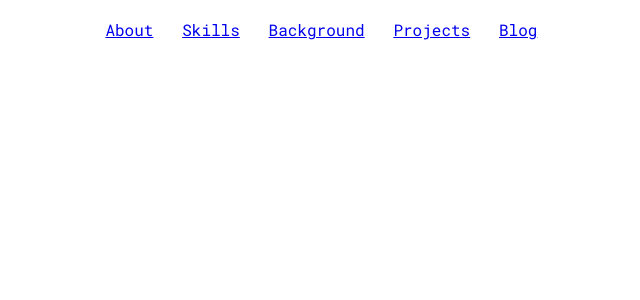
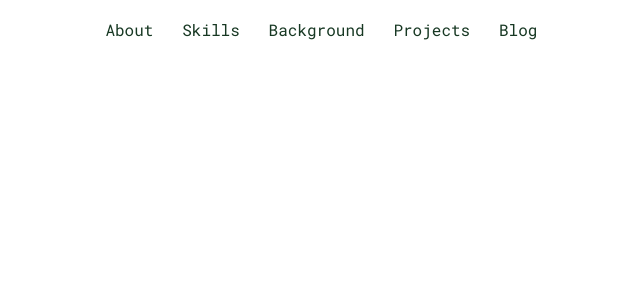
Before and after one commit to graemebrooks/KelsoBrooksPortfolio, a React (Create React App) app: page /blog/1 in a window 1280 px wide. Shown: the top 300 px of the page, without its empty margins (165-805 px from the left). Built offline with nearby package versions, Linux system fonts and the light colour scheme.

Commit message:
adds skills page

```diff
--- a/src/App.tsx
+++ b/src/App.tsx
@@ -4,6 +4,8 @@ import { Switch, Route, withRouter } from 'react-router-dom';
 
 // Component imports
 import Nav from './components/Nav';
+import AboutPage from './pages/AboutPage';
+import SkillsPage from './pages/SkillsPage';
 
 function App() {
 	return (
@@ -12,31 +14,15 @@ function App() {
 
 			<Switch>
 				<Route exact path="/">
-					<Home />
+					<AboutPage />
 				</Route>
 				<Route path="/skills">
-					<Skills />
+					<SkillsPage />
 				</Route>
 				<Route path="/background">
 					<Background />
 				</Route>
 			</Switch>
-		</div>
-	);
-}
-
-function Home() {
-	return (
-		<div>
-			<h2>Homehome</h2>
-		</div>
-	);
-}
-
-function Skills() {
-	return (
-		<div>
-			<h2>Skills</h2>
 		</div>
 	);
 }
--- a/src/components/Nav.tsx
+++ b/src/components/Nav.tsx
@@ -18,13 +18,42 @@ const Div = styled.div`
 		display: flex;
 		flex-direction: row;
 
+		a:active {
+			color: black;
+		}
+
 		li {
 			margin: auto 0.5rem;
 			padding: 0.4rem;
+
+			a:link {
+				color: #173823;
+				text-decoration: none;
+			}
 		}
 
-		li:hover {
-			background: orange;
+		.aboutLink:hover {
+			background: #58d613;
+		}
+
+		.skillsLink:hover {
+			background: #ff9d00;
+		}
+
+		.backgroundLink:hover {
+			background: #fffeb8;
+		}
+
+		.projectsLink:hover {
+			background: #00c2e5;
+		}
+
+		.blogLink:hover {
+			background: #000000;
+
+			a {
+				color: white;
+			}
 		}
 	}
 
@@ -38,19 +67,19 @@ function Nav() {
 	return (
 		<Div>
 			<ul>
-				<li>
+				<li className="aboutLink">
 					<Link to="/">About</Link>
 				</li>
-				<li>
+				<li className="skillsLink">
 					<Link to="/skills">Skills</Link>
 				</li>
-				<li>
+				<li className="backgroundLink">
 					<Link to="/background">Background</Link>
 				</li>
-				<li>
+				<li className="projectsLink">
 					<Link to="/projects">Projects</Link>
 				</li>
-				<li>
+				<li className="blogLink">
 					<Link to="/blog">Blog</Link>
 				</li>
 			</ul>
--- /dev/null
+++ b/src/components/PageHeader.tsx
@@ -0,0 +1,36 @@
+import React from 'react';
+import styled from 'styled-components';
+
+// Styles
+const Div = styled.div`
+	header {
+		font-family: 'Roboto Mono', monospace;
+		display: flex;
+		justify-content: left;
+
+		border-bottom: 2px solid black;
+
+		h2 {
+			padding: 0.5rem;
+			background: ${(props) => props.color};
+			margin-bottom: 1rem;
+		}
+	}
+`;
+
+type PageHeaderProps = { title: string; color: string; emoji: string };
+
+function PageHeader({ title, color, emoji }: PageHeaderProps) {
+	return (
+		<Div color={color}>
+			<header>
+				<h2>
+					{title}
+					{emoji}
+				</h2>
+			</header>
+		</Div>
+	);
+}
+
+export default PageHeader;
--- /dev/null
+++ b/src/components/SkillCard.tsx
@@ -0,0 +1,43 @@
+import React from 'react';
+import styled from 'styled-components';
+
+// Styles
+const Div = styled.div`
+	width: 12rem;
+	height: 14rem;
+	margin: 1rem;
+
+	.skillImage {
+		width: 12rem;
+		height: 12rem;
+		background: #ff9d00;
+		display: flex;
+		align-items: center;
+		justify-content: center;
+	}
+
+	.skillTitle {
+		margin-bottom: 0.5rem;
+	}
+
+	img {
+		width: 90%;
+	}
+`;
+
+type SkillsCardProps = { imageUrl: string; skill: string };
+
+function SkillsCard({ imageUrl, skill }: SkillsCardProps) {
+	return (
+		<Div>
+			<div className="skillTitle">
+				<p>{skill}</p>
+			</div>
+			<div className="skillImage">
+				<img src={imageUrl} alt={skill} />
+			</div>
+		</Div>
+	);
+}
+
+export default SkillsCard;
--- a/src/index.css
+++ b/src/index.css
@@ -122,3 +122,7 @@ table {
 	border-collapse: collapse;
 	border-spacing: 0;
 }
+
+h2 {
+	font-size: 2rem;
+}
--- /dev/null
+++ b/src/pages/AboutPage.tsx
@@ -0,0 +1,51 @@
+import React from 'react';
+import styled from 'styled-components';
+
+// Imported Components
+import PageHeader from '../components/PageHeader';
+
+// Styles
+const Div = styled.div`
+	font-family: 'Roboto Mono', monospace;
+	margin-top: 2rem;
+
+	width: 60vw;
+
+	.intro {
+		display: flex;
+		flex-direction: row;
+		margin-top: 1.5rem;
+
+		p {
+			padding-top: 1rem;
+			width: 40vw;
+		}
+	}
+
+	img {
+		max-height: 30vh;
+		float: left;
+		max-width: 20vw;
+	}
+`;
+
+function AboutPage() {
+	return (
+		<Div>
+			<PageHeader title="About" color="#58d613" emoji="👋" />
+			<div className="intro">
+				<img src="https://i.imgur.com/971Cff2.png" alt="Kelso Brooks" />
+				<p>
+					Hello! I'm Kelso Brooks. I'm a software developer from Austin, Texas. Consider this my digital
+					handshake
+					<span role="img" aria-label="handshake">
+						{' '}
+						🤝
+					</span>.
+				</p>
+			</div>
+		</Div>
+	);
+}
+
+export default AboutPage;
--- /dev/null
+++ b/src/pages/SkillsPage.tsx
@@ -0,0 +1,47 @@
+import React from 'react';
+import styled from 'styled-components';
+
+// Imported Components
+import PageHeader from '../components/PageHeader';
+import SkillCard from '../components/SkillCard';
+
+// Styles
+const Div = styled.div`
+	font-family: 'Roboto Mono', monospace;
+	margin-top: 2rem;
+
+	width: 60vw;
+
+	.skillsContainer {
+		display: flex;
+		flex-wrap: wrap;
+		margin-bottom: 4rem;
+	}
+`;
+
+function SkillsPage() {
+	return (
+		<Div>
+			<PageHeader title="Skills" color="#ff9d00" emoji="💻" />
+			<div className="skillsContainer">
+				<SkillCard imageUrl="https://i.imgur.com/JPPvvpe.png" skill="Javascript" />
+				<SkillCard imageUrl="https://i.imgur.com/qUbmPcC.png" skill="Python" />
+				<SkillCard imageUrl="https://i.imgur.com/fY9c7c7.png" skill="Java" />
+				<SkillCard imageUrl="https://i.imgur.com/NZAw8BV.png" skill="React" />
+				<SkillCard imageUrl="https://i.imgur.com/X0zavgE.png" skill="Node" />
+				<SkillCard imageUrl="https://i.imgur.com/xLI0Ltn.png" skill="MongoDB" />
+				<SkillCard imageUrl="https://i.imgur.com/TVZk8BO.png" skill="PostgreSQL" />
+				<SkillCard imageUrl="https://i.imgur.com/ijMJKTb.png" skill="Django" />
+				<SkillCard imageUrl="https://i.imgur.com/ZpGsiSl.png" skill="Spring boot" />
+				<SkillCard imageUrl="https://i.imgur.com/EAGTrXn.png" skill="Graphql" />
+				<SkillCard imageUrl="https://i.imgur.com/lnUnkDl.png" skill="HTML5" />
+				<SkillCard imageUrl="https://i.imgur.com/kcQmJ0n.png" skill="CSS3" />
+				<SkillCard imageUrl="https://i.imgur.com/vpy08mM.png" skill="Gatsby" />
+				<SkillCard imageUrl="https://i.imgur.com/cjQf4aZ.png" skill="AWS EC2" />
+				<SkillCard imageUrl="https://i.imgur.com/wk3RV9X.png" skill="Git" />
+			</div>
+		</Div>
+	);
+}
+
+export default SkillsPage;
```
